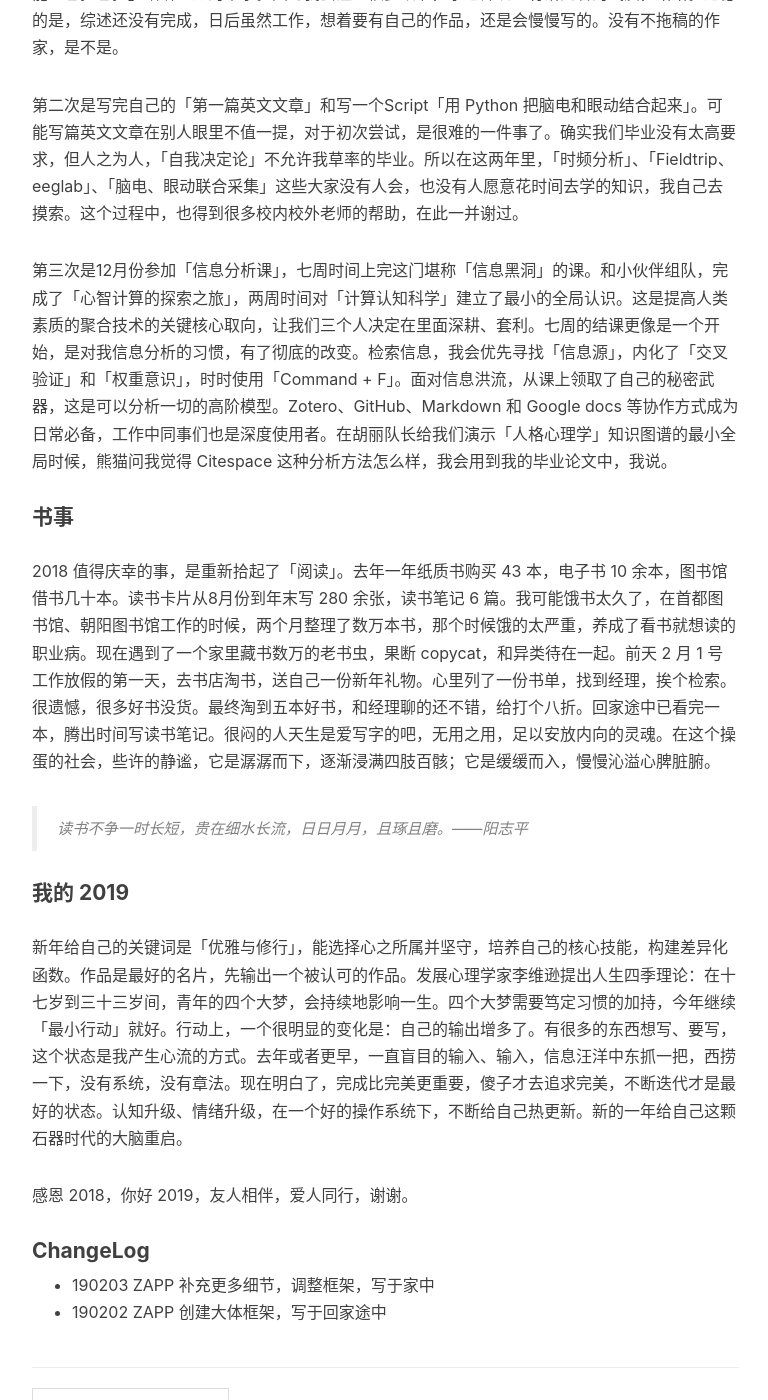
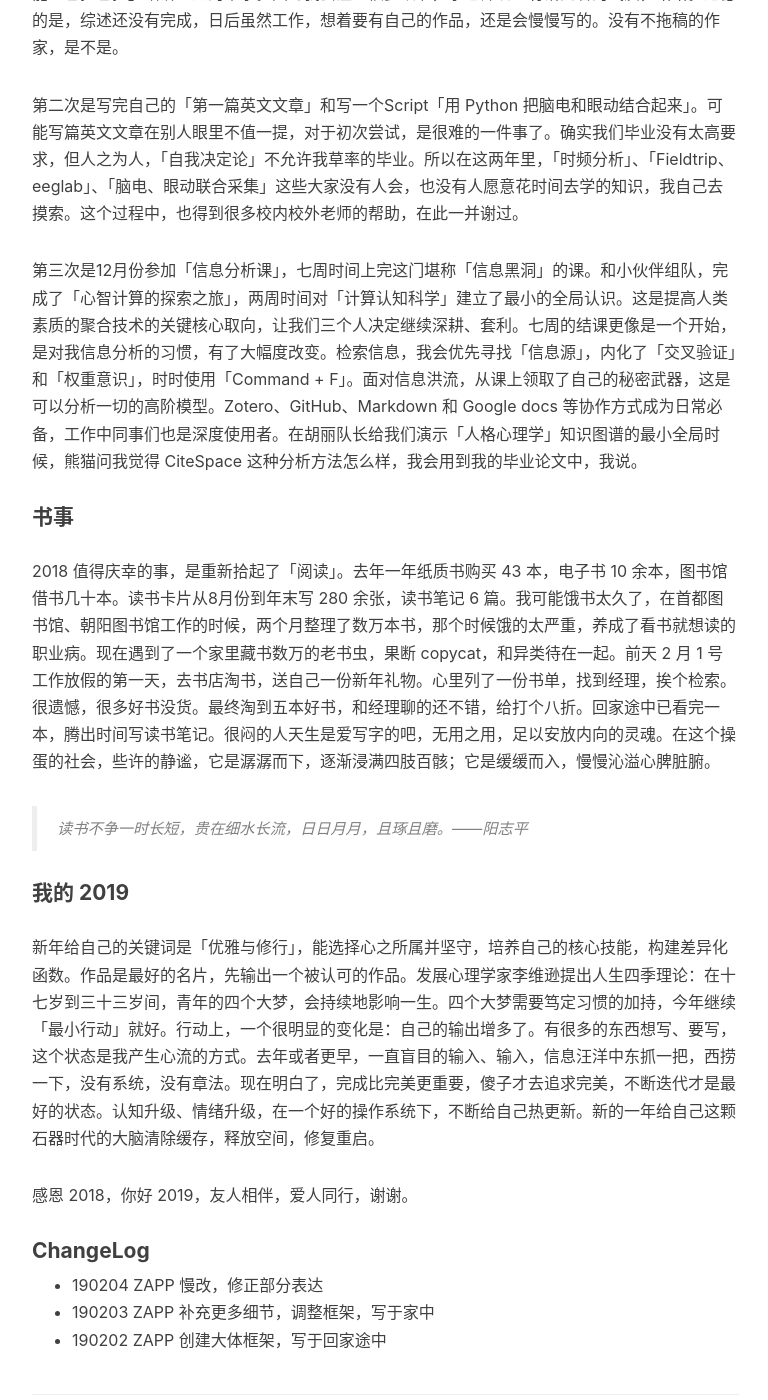
Before and after one commit to zapp926/blog, a Jekyll site: the page built from _posts/2019-02-03-My2018.md, in a window 1280 px wide and 1400 px high, scrolled down 1610 px. Shown: the whole window, without its empty margins (233-1001 px from the left). Built offline with Jekyll 4.4.1, drawn with Linux system fonts in a browser that asks for light colours; nearby versions of some CDN libraries; comment, search, counter and statistics services are not loaded; some of the changed text lies outside the part shown.

Commit message:
change detail

```diff
--- a/_posts/2019-02-03-My2018.md
+++ b/_posts/2019-02-03-My2018.md
@@ -14,9 +14,9 @@
 
 2019 的鼓点已然敲响，2018 的回音仍未散去。
 
-曾写下「愿年终回首，虽百般艰难，却已然飞渡千山。」现在回想过去的一年，有黑色的五月，有灿漫的时光。两人携手相伴，经过千山，沿途风景有鸟语花香、风和日丽，也有狂风暴雨、险峰迭出。两人有时走走停停，亦会狂奔疾驰。举着火把，面对前方荡荡扬尘，周身「喧嚣」此彼伏伏，两个小黑点渐渐融合。
+曾写下「愿年终回首，虽百般艰难，却已然飞渡千山。」现在回想过去的一年，有黑色五月，有灿漫时光。两人携手相伴，经过千山，沿途风景有鸟语花香、风和日丽，也有狂风暴雨、险峰迭出。两人有时走走停停，亦会狂奔疾驰。举着火把，面对前方荡荡扬尘，周身「喧嚣」此彼伏伏，两个小黑点渐渐融合。
 
-现在回想一年，沉思寻迹，回忆不出太多细节。人本身就有这种认知偏差，容易向前看，回顾过去会失去很多细节。几分钟回想一年，生活的片段闪回浮现，没有太多激情与美好，平平淡淡，更显真实。那天还和女朋友说，亏欠她太多，和我这个闷的人在一起，约会的地方不是在图书馆就是书店，两人唯一的消遣是我爱看的话剧。几天前茶馆又在售票，回忆到去年我们坐在前排正中的位置，看「茶馆」的感觉。常四爷一句，「我爱国，可谁爱我呀！」，心头一酸，泪水生出来。疯狂的时候，我俩一周连着看了四场话剧。和她在一起后，我们有着自己的品味。有一晚，我们看完「天之骄子」回学校，路上女友说，曹植是如何都坐不上皇位的。倘若那个文才福艳、粲溢古今的曹植，那个传世美文「洛神赋」的书写者，果真江山坐定，是否还能写出「微幽兰之芬蔼兮，步踟蹰于山隅」？去年我们走过了四周年，想起王老师说，她们问卷收集的数据表示夫妻们是四年之痒，不是七年之痒。也时有争吵，我相信初心不变，就是余生。她，眉目笑语都会令我大病一场的人。
+年终回首，沉思寻迹，回忆不出太多细节。人本身就有这种认知偏差，容易向前看，回顾过去会失去很多细节。几分钟回想一年，生活的片段闪回浮现，当时的撕心裂肺、美好激情已变得平平淡淡，更显真实。和女朋友说，亏欠她太多，和我这个「闷」的人在一起，约会的地方不是在图书馆就是书店，两人唯一的消遣是我爱看的话剧。几天前茶馆又在售票，回忆到去年我们坐在前排正中的位置，看「茶馆」的感觉。常四爷一句，「我爱国，可谁爱我呀！」，心头一酸，泪水生出来。疯狂的时候，我俩一周连着看过四场话剧。和她在一起后，我们有着自己的品味。有一晚，我们看完「天之骄子」回学校，路上女友说，曹植是如何都坐不上皇位的。倘若那个文才福艳、粲溢古今的曹植，那个传世美文「洛神赋」的书写者，果真江山坐定，是否还能写出「微幽兰之芬蔼兮，步踟蹰于山隅」？去年我们走过了四周年，想起王老师说，她们问卷收集的数据表示夫妻们是四年之痒，不是七年之痒。也时有争吵，我相信初心不变，就是余生。她，眉目笑语都会令我大病一场的人。
 
 年终给自己的关键词是「慢慢地安静」。去年生日那天，参加完心理学大会，在纸上写下，「在这个一切都很急的国家，要花大力气让自己静下来、慢下来，生日快乐！」正如宇文所安所说，「我是非常喜欢王维的，他不是一个真正安静的诗人，却是一个用很大力气让自己安静下来的人，就像『安禅制毒龙』这样的诗句，反倒显得他特别有力量。」
 
@@ -28,7 +28,7 @@
 
 第二次是写完自己的「第一篇英文文章」和写一个Script「用 Python 把脑电和眼动结合起来」。可能写篇英文文章在别人眼里不值一提，对于初次尝试，是很难的一件事了。确实我们毕业没有太高要求，但人之为人，「自我决定论」不允许我草率的毕业。所以在这两年里，「时频分析」、「Fieldtrip、eeglab」、「脑电、眼动联合采集」这些大家没有人会，也没有人愿意花时间去学的知识，我自己去摸索。这个过程中，也得到很多校内校外老师的帮助，在此一并谢过。
 
-第三次是12月份参加「信息分析课」，七周时间上完这门堪称「信息黑洞」的课。和小伙伴组队，完成了「心智计算的探索之旅」，两周时间对「计算认知科学」建立了最小的全局认识。这是提高人类素质的聚合技术的关键核心取向，让我们三个人决定在里面深耕、套利。七周的结课更像是一个开始，是对我信息分析的习惯，有了彻底的改变。检索信息，我会优先寻找「信息源」，内化了「交叉验证」和「权重意识」，时时使用「Command + F」。面对信息洪流，从课上领取了自己的秘密武器，这是可以分析一切的高阶模型。Zotero、GitHub、Markdown 和 Google docs 等协作方式成为日常必备，工作中同事们也是深度使用者。在胡丽队长给我们演示「人格心理学」知识图谱的最小全局时候，熊猫问我觉得 Citespace 这种分析方法怎么样，我会用到我的毕业论文中，我说。
+第三次是12月份参加「信息分析课」，七周时间上完这门堪称「信息黑洞」的课。和小伙伴组队，完成了「心智计算的探索之旅」，两周时间对「计算认知科学」建立了最小的全局认识。这是提高人类素质的聚合技术的关键核心取向，让我们三个人决定继续深耕、套利。七周的结课更像是一个开始，是对我信息分析的习惯，有了大幅度改变。检索信息，我会优先寻找「信息源」，内化了「交叉验证」和「权重意识」，时时使用「Command + F」。面对信息洪流，从课上领取了自己的秘密武器，这是可以分析一切的高阶模型。Zotero、GitHub、Markdown 和 Google docs 等协作方式成为日常必备，工作中同事们也是深度使用者。在胡丽队长给我们演示「人格心理学」知识图谱的最小全局时候，熊猫问我觉得 CiteSpace 这种分析方法怎么样，我会用到我的毕业论文中，我说。
 
 #### 书事
 
@@ -37,10 +37,11 @@
 >  读书不争一时长短，贵在细水长流，日日月月，且琢且磨。——阳志平
 
 #### 我的 2019
-新年给自己的关键词是「优雅与修行」，能选择心之所属并坚守，培养自己的核心技能，构建差异化函数。作品是最好的名片，先输出一个被认可的作品。发展心理学家李维逊提出人生四季理论：在十七岁到三十三岁间，青年的四个大梦，会持续地影响一生。四个大梦需要笃定习惯的加持，今年继续「最小行动」就好。行动上，一个很明显的变化是：自己的输出增多了。有很多的东西想写、要写，这个状态是我产生心流的方式。去年或者更早，一直盲目的输入、输入，信息汪洋中东抓一把，西捞一下，没有系统，没有章法。现在明白了，完成比完美更重要，傻子才去追求完美，不断迭代才是最好的状态。认知升级、情绪升级，在一个好的操作系统下，不断给自己热更新。新的一年给自己这颗石器时代的大脑重启。
+新年给自己的关键词是「优雅与修行」，能选择心之所属并坚守，培养自己的核心技能，构建差异化函数。作品是最好的名片，先输出一个被认可的作品。发展心理学家李维逊提出人生四季理论：在十七岁到三十三岁间，青年的四个大梦，会持续地影响一生。四个大梦需要笃定习惯的加持，今年继续「最小行动」就好。行动上，一个很明显的变化是：自己的输出增多了。有很多的东西想写、要写，这个状态是我产生心流的方式。去年或者更早，一直盲目的输入、输入，信息汪洋中东抓一把，西捞一下，没有系统，没有章法。现在明白了，完成比完美更重要，傻子才去追求完美，不断迭代才是最好的状态。认知升级、情绪升级，在一个好的操作系统下，不断给自己热更新。新的一年给自己这颗石器时代的大脑清除缓存，释放空间，修复重启。
 
 感恩 2018，你好 2019，友人相伴，爱人同行，谢谢。
 
 #### ChangeLog
+* 190204 ZAPP 慢改，修正部分表达
 * 190203 ZAPP 补充更多细节，调整框架，写于家中
 * 190202 ZAPP 创建大体框架，写于回家途中
```
